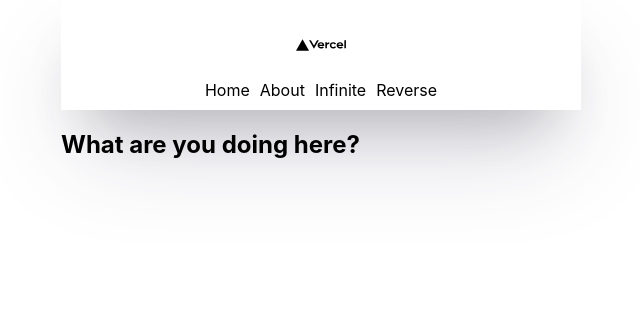
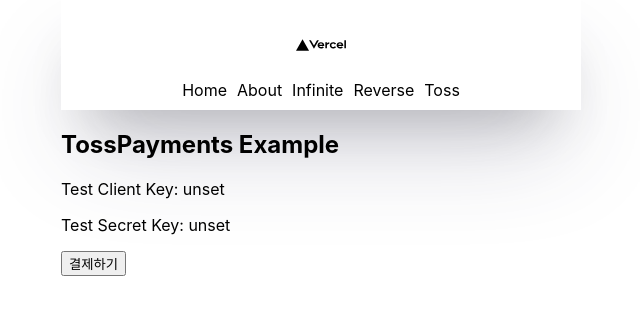
Before and after one commit to LNSol/next-tutorial, a Next.js app: page /toss in a window 1280 px wide. Before the commit this address had no page. Shown: the top 314 px of the page, without its empty margins (319-959 px from the left). Built offline with nearby package versions, Linux system fonts and the light colour scheme; no server answers.

Commit message:
tosspayments testing

```diff
--- a/components/NavBar.js
+++ b/components/NavBar.js
@@ -37,6 +37,12 @@
         >
           Reverse
         </Link>
+        <Link
+          href='/toss'
+          className={router.pathname === '/toss' ? 'active' : ''}
+        >
+          Toss
+        </Link>
       </div>
       <style jsx>{`
         nav {
--- a/package.json
+++ b/package.json
@@ -9,6 +9,7 @@
     "lint": "next lint"
   },
   "dependencies": {
+    "@tosspayments/payment-sdk": "^1.2.5",
     "axios": "^1.2.0",
     "clsx": "^1.2.1",
     "eslint": "8.28.0",
--- /dev/null
+++ b/pages/api/toss/fail.js
@@ -0,0 +1,7 @@
+const tossFail = (req, res) => {
+  console.log('req > ', req);
+  console.log('res > ', res);
+
+  res.status(500).json({ msg: 'fail' });
+};
+export default tossFail;
--- /dev/null
+++ b/pages/api/toss/success.js
@@ -0,0 +1,33 @@
+import axios from 'axios';
+import { Buffer } from 'buffer';
+
+const tossSuccess = (req, res) => {
+  const { paymentKey, orderId, amount } = req.query;
+
+  const options = {
+    method: 'POST',
+    url: 'https://api.tosspayments.com/v1/payments/confirm',
+    headers: {
+      Authorization: `Basic ${Buffer.from(
+        process.env.NEXT_PUBLIC_TOSS_SECRET_KEY + ':',
+        'utf-8'
+      ).toString('base64')}`,
+      'Content-Type': 'application/json',
+    },
+    data: {
+      paymentKey,
+      orderId,
+      amount,
+    },
+  };
+
+  axios(options)
+    .then((response) => {
+      console.log('response > ', response);
+      res.status(200).redirect('http://localhost:3001/toss');
+    })
+    .catch((err) => {
+      console.error('error > ', err);
+    });
+};
+export default tossSuccess;
--- /dev/null
+++ b/pages/toss/index.js
@@ -0,0 +1,36 @@
+import { loadTossPayments } from '@tosspayments/payment-sdk';
+const API_URL = process.env.NEXT_PUBLIC_API_URL;
+const clientKey = process.env.NEXT_PUBLIC_TOSS_TEST_KEY;
+const secretKey = process.env.NEXT_PUBLIC_TOSS_SECRET_KEY;
+
+const Toss = () => {
+  const pay = () => {
+    console.log('결제하기!!');
+
+    loadTossPayments(clientKey)
+      .then((tossPayments) => {
+        console.log('결제중???');
+        tossPayments.requestPayment('카드', {
+          amount: 38000,
+          orderId: 'vegaamond---',
+          orderName: '토스 마스크 외 1건',
+          customerName: '아갈인파이터',
+          successUrl: `${API_URL}api/toss/success`,
+          failUrl: `${API_URL}api/toss/fail`,
+        });
+      })
+      .catch((err) => {
+        console.error(err);
+      });
+  };
+
+  return (
+    <>
+      <h2>TossPayments Example</h2>
+      <p>Test Client Key: {clientKey}</p>
+      <p>Test Secret Key: {secretKey}</p>
+      <button onClick={pay}>결제하기</button>
+    </>
+  );
+};
+export default Toss;
```
Also changed, not shown: 1 other file (tests, documents, lock files or other folders).
